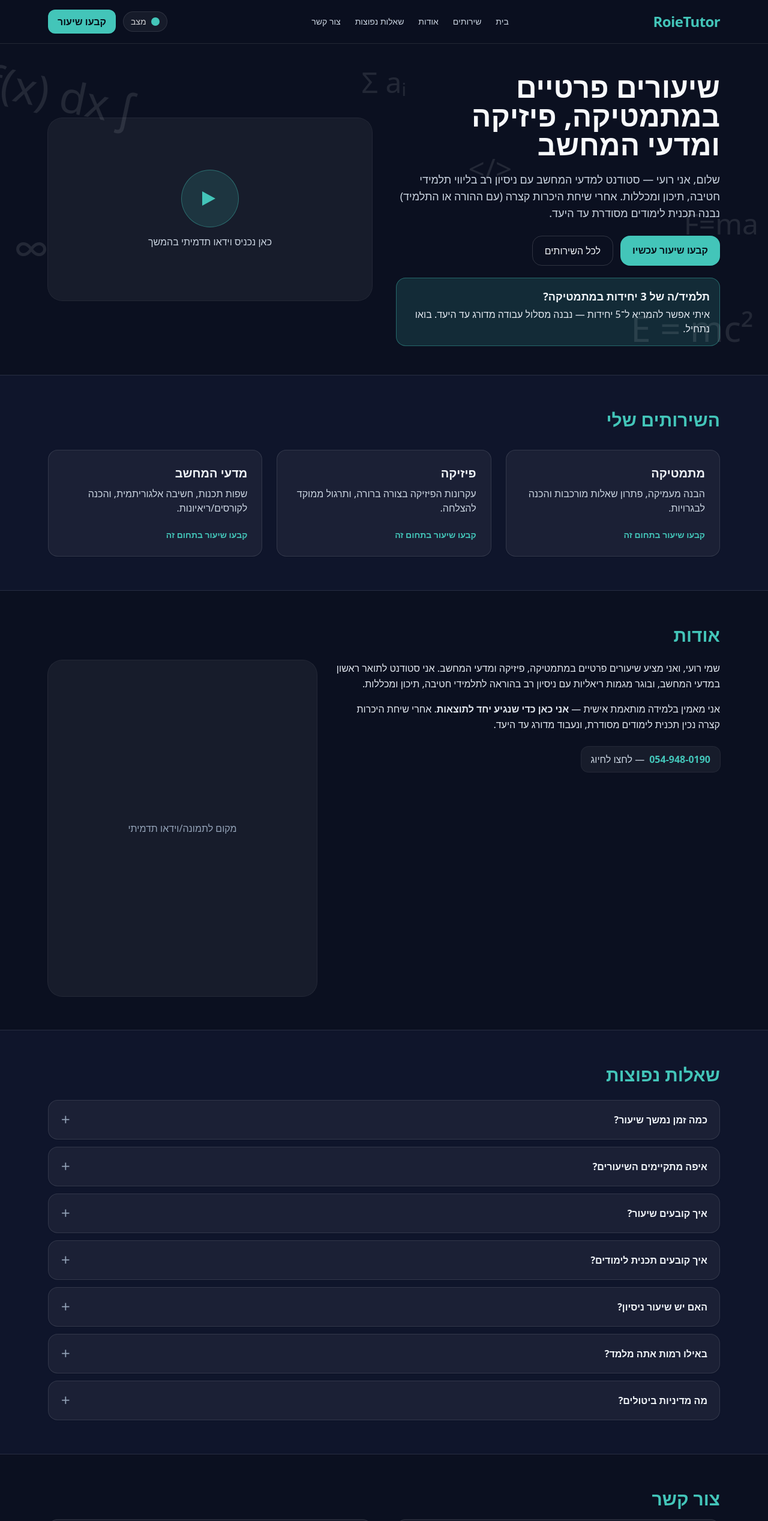
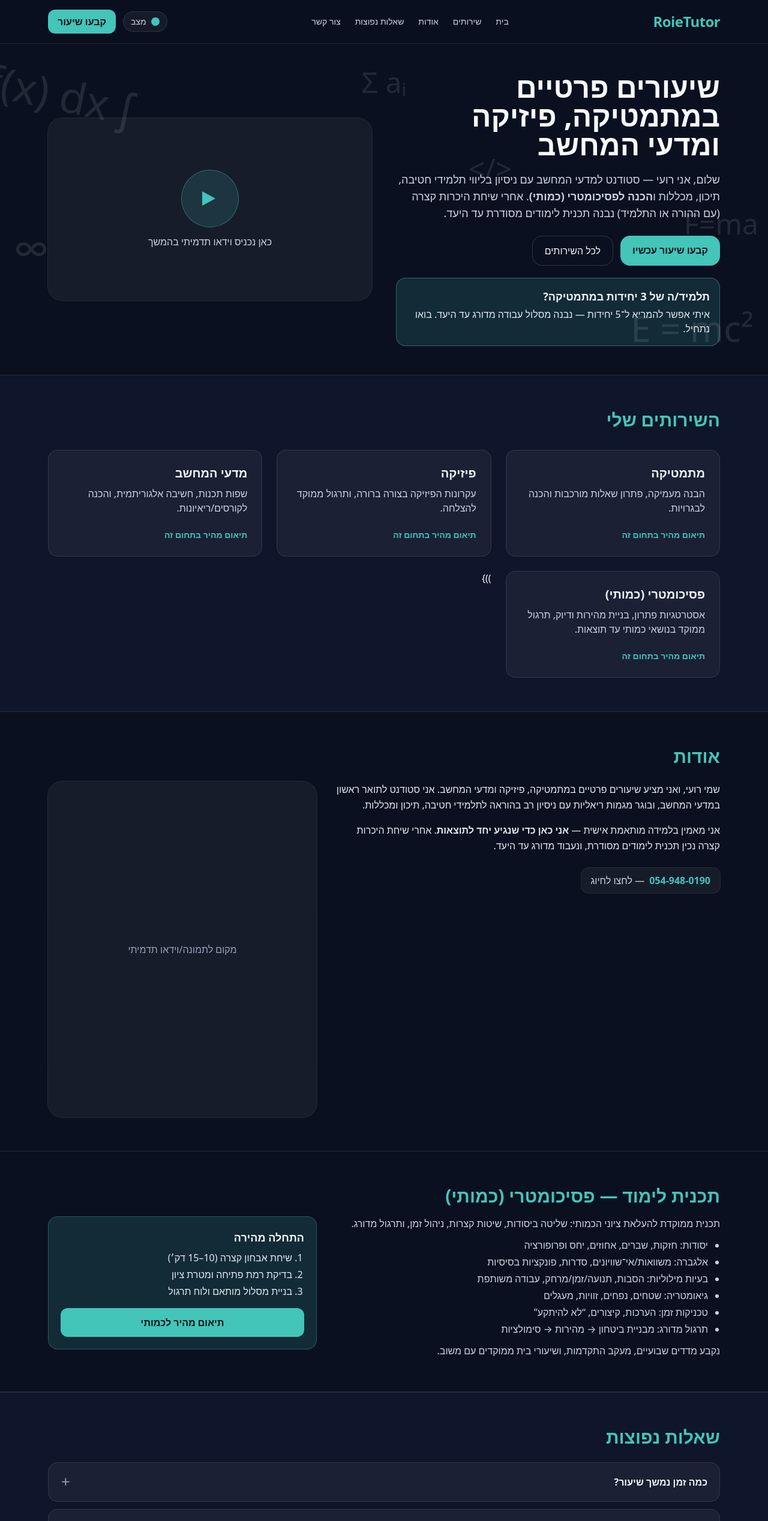
Before and after one commit to roadam11/RoieTutor, a Next.js app: page / in a window 1280 px wide. Shown: the top 2536 px of the page at 60% size. Built offline with nearby package versions, Linux system fonts and the light colour scheme.

Commit message:
Update index.js

```diff
--- a/pages/index.js
+++ b/pages/index.js
@@ -44,10 +44,11 @@ export default function Home(){
             <h1 className="text-4xl sm:text-5xl leading-tight font-extrabold text-slate-50">
               שיעורים פרטיים במתמטיקה, פיזיקה ומדעי המחשב
             </h1>
-            <p className="mt-5 text-slate-300 text-lg">
-              שלום, אני רועי — סטודנט למדעי המחשב עם ניסיון רב בליווי תלמידי חטיבה, תיכון ומכללות.
-              אחרי שיחת היכרות קצרה (עם ההורה או התלמיד) נבנה תכנית לימודים מסודרת עד היעד.
-            </p>
+            <p className="mt-5 text-slate-700 dark:text-slate-300 text-lg">
+  שלום, אני רועי — סטודנט למדעי המחשב עם ניסיון בליווי תלמידי חטיבה, תיכון, מכללות
+  ו<strong>הכנה לפסיכומטרי (כמותי)</strong>. אחרי שיחת היכרות קצרה (עם ההורה או התלמיד)
+  נבנה תכנית לימודים מסודרת עד היעד.
+</p>
             <div className="mt-6 flex gap-3">
               <a href="#contact" className="px-5 py-3 rounded-2xl bg-tealBrand text-[#061019] font-bold shadow hover:shadow-tealBrand/30 transition">קבעו שיעור עכשיו</a>
               <a href="#services" className="px-5 py-3 rounded-2xl border border-white/15 hover:border-tealBrand hover:text-tealBrand transition">לכל השירותים</a>
@@ -77,12 +78,18 @@ export default function Home(){
         <div className="max-w-6xl mx-auto px-4 py-14">
           <h2 className="text-3xl font-bold text-tealBrand mb-8 reveal">השירותים שלי</h2>
           <div className="grid md:grid-cols-3 gap-6">
-            {['מתמטיקה','פיזיקה','מדעי המחשב'].map((t,i)=>(
-              <div key={i} className="card p-6 reveal">
-                <div className="text-xl font-semibold mb-2">{t}</div>
-                <p className="text-slate-300 mb-5">{t==='מתמטיקה'?'הבנה מעמיקה, פתרון שאלות מורכבות והכנה לבגרויות.':t==='פיזיקה'?'עקרונות הפיזיקה בצורה ברורה, ותרגול ממוקד להצלחה.':'שפות תכנות, חשיבה אלגוריתמית, והכנה לקורסים/ריאיונות.'}</p>
-                <a href="#contact" className="inline-block text-sm font-semibold text-tealBrand hover:underline">קבעו שיעור בתחום זה</a>
-              </div>
+            {['מתמטיקה','פיזיקה','מדעי המחשב','פסיכומטרי (כמותי)'].map((t,i)=>(
+  <div key={i} className="card p-6 reveal">
+    <div className="text-xl font-semibold mb-2">{t}</div>
+    <p className="text-slate-600 dark:text-slate-300 mb-5">
+      {t==='מתמטיקה' && 'הבנה מעמיקה, פתרון שאלות מורכבות והכנה לבגרויות.'}
+      {t==='פיזיקה' && 'עקרונות הפיזיקה בצורה ברורה, ותרגול ממוקד להצלחה.'}
+      {t==='מדעי המחשב' && 'שפות תכנות, חשיבה אלגוריתמית, והכנה לקורסים/ריאיונות.'}
+      {t==='פסיכומטרי (כמותי)' && 'אסטרטגיות פתרון, בניית מהירות ודיוק, תרגול ממוקד בנושאי כמותי עד תוצאות.'}
+    </p>
+    <a href="#quick" className="inline-block text-sm font-semibold text-tealBrand hover:underline">תיאום מהיר בתחום זה</a>
+  </div>
+))}
             ))}
           </div>
         </div>
@@ -116,7 +123,37 @@ export default function Home(){
           </div>
         </div>
       </section>
-
+{/* PSYCHOMETRY PLAN */}
+<section id="psy-quant" className="bg-white dark:bg-ink border-y border-black/10 dark:border-white/10">
+  <div className="max-w-6xl mx-auto px-4 py-14">
+    <h2 className="text-3xl font-bold text-tealBrand mb-4 reveal">תכנית לימוד — פסיכומטרי (כמותי)</h2>
+    <div className="grid md:grid-cols-12 gap-8 reveal">
+      <div className="md:col-span-7 space-y-3 text-slate-700 dark:text-slate-300">
+        <p>תכנית ממוקדת להעלאת ציוני הכמותי: שליטה ביסודות, שיטות קצרות, ניהול זמן, ותרגול מדורג.</p>
+        <ul className="list-disc pr-5 space-y-1">
+          <li>יסודות: חזקות, שברים, אחוזים, יחס ופרופורציה</li>
+          <li>אלגברה: משוואות/אי־שוויונים, סדרות, פונקציות בסיסיות</li>
+          <li>בעיות מילוליות: הסבות, תנועה/זמן/מרחק, עבודה משותפת</li>
+          <li>גיאומטריה: שטחים, נפחים, זוויות, מעגלים</li>
+          <li>טכניקות זמן: הערכות, קיצורים, “לא להיתקע”</li>
+          <li>תרגול מדורג: מבניית ביטחון → מהירות → סימולציות</li>
+        </ul>
+        <p className="mt-3">נקבע מדדים שבועיים, מעקב התקדמות, ושיעורי בית ממוקדים עם משוב.</p>
+      </div>
+      <div className="md:col-span-5">
+        <div className="rounded-2xl border border-tealBrand/30 bg-tealBrand/10 dark:bg-tealBrand/15 p-5">
+          <div className="text-lg font-semibold mb-2">התחלה מהירה</div>
+          <ol className="list-decimal pr-5 space-y-1 text-slate-700 dark:text-slate-200">
+            <li>שיחת אבחון קצרה (10–15 דק׳)</li>
+            <li>בדיקת רמת פתיחה ומטרת ציון</li>
+            <li>בניית מסלול מותאם ולוח תרגול</li>
+          </ol>
+          <a href="#quick" className="mt-4 inline-flex justify-center w-full rounded-xl bg-tealBrand text-[#061019] font-semibold px-4 py-3">תיאום מהיר לכמותי</a>
+        </div>
+      </div>
+    </div>
+  </div>
+</section>
       {/* FAQ */}
       <section id="faq" className="bg-ink2 border-y border-white/10">
         <div className="max-w-6xl mx-auto px-4 py-14">
```
